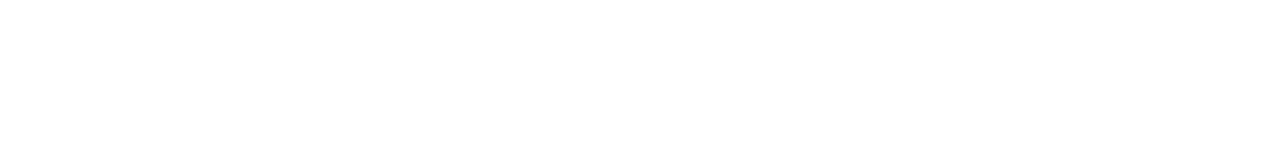
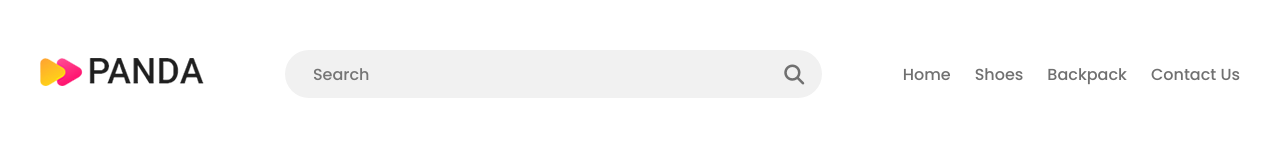
Before and after one commit to AhmadIbnaHabib/forth-portfolio, a plain HTML site: page index.html in a window 1280 px wide. Drawn offline with Linux system fonts and the light colour scheme.

Commit message:
complete nav section

```diff
--- a/index.html
+++ b/index.html
@@ -4,7 +4,7 @@
 <head>
     <meta charset="UTF-8">
     <meta name="viewport" content="width=device-width, initial-scale=1.0">
-    <title>Forth Portfolio</title>
+    <title>forth portfolio</title>
     <!-- link inter -->
     <link rel="preconnect" href="https://fonts.googleapis.com">
     <link rel="preconnect" href="https://fonts.gstatic.com" crossorigin>
@@ -27,7 +27,23 @@
 
 <body>
     <header>
-
+        <nav class="nav-container">
+            <figure>
+                <a href="#"><img src="./images/logo.png" alt=""></a>
+            </figure>
+            <section>
+                <figure>
+                    <input type="text" name="" id="" placeholder="Search">
+                    <a href="#"><i class="fa-solid fa-magnifying-glass"></i></a>
+                </figure>
+            </section>
+            <ul>
+                <li><a href="#">Home</a></li>
+                <li><a href="#">Shoes</a></li>
+                <li><a href="#">Backpack</a></li>
+                <li><a href="#">Contact Us</a></li>
+            </ul>
+        </nav>
     </header>
     <main>
 
--- a/styles/style.css
+++ b/styles/style.css
@@ -16,3 +16,55 @@
   font-optical-sizing: auto;
   font-style: normal;
 }
+
+.nav-container{
+  display: flex;
+  justify-content: space-between;
+  align-items: center;
+  max-width: 1200px;
+  margin: auto;
+  margin-top: 50px;
+}
+
+nav ul{
+  display: flex;
+  gap: 24px;
+}
+
+nav li{
+  list-style: none;
+}
+
+nav ul a{
+  color: #707070;
+  font-size: 16px;
+  font-weight: 500;
+  text-decoration: none;
+  font-family: "Poppins", sans-serif;
+}
+
+nav input{
+  color:#707070;
+  background-color: #F1F1F1;
+  font-size: 16px;
+  font-weight: 500;
+  height: 48px;
+  width: 508.94px;
+  font-family: "Poppins", sans-serif;
+  padding-left: 28px;
+  border-radius: 66px;
+  border: none;
+  outline: none;
+}
+
+nav figure{
+  position: relative;
+}
+
+nav i{
+  color: #707070;
+  position: absolute;
+  top: 15px;
+  right: 15px;
+  font-size: 20px;
+}
```
